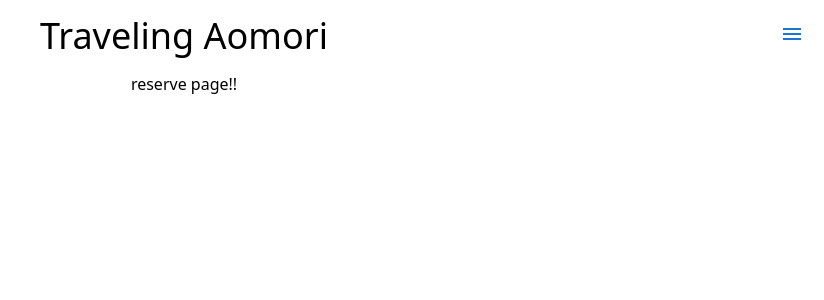
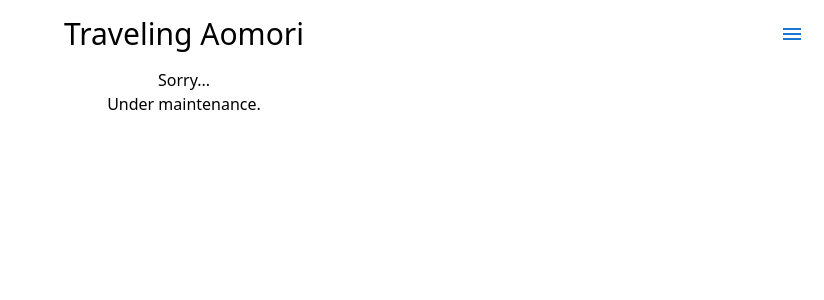
Before and after one commit to harucoffee/resarch_giude, a Next.js app: page /reserve in a window 1280 px wide. Shown: the top 300 px of the page, without its empty margins (456-1280 px from the left). Built offline with nearby package versions, Linux system fonts and the light colour scheme.

Commit message:
sytle: トップページに画像の貼り付け

```diff
--- a/app/components/header.tsx
+++ b/app/components/header.tsx
@@ -7,7 +7,7 @@ const Header: FC = () => {
 
     return (
       <div className="flex justify-center mx-auto p-2 m-2">
-        <div><h1 className="text-4xl items-center">Traveling Aomori</h1></div>
+        <div><h1 className="text-3xl items-center">Traveling Aomori</h1></div>
         <div className="absolute right-0"><TemporaryDrawer></TemporaryDrawer></div>
       </div>
     );
--- a/app/page.tsx
+++ b/app/page.tsx
@@ -1,12 +1,17 @@
 import * as React from "react";
 import Button from "@mui/material/Button";
+import Image from "next/image";
 
 
 export default function Home() {
   return (
     <>
+      <div className="flex justify-center object-cover">
+          <div className="w-screen h-52 overflow-hidden relative">
+          <Image src="/catch/nebta.jpg" alt="welcome aomori!!" fill objectFit="cover" objectPosition="center" />
+          </div>
+      </div>
       <div className="text-left p-7 mt-5 leading-relaxed text-lg">
-
         <p>
         Hello!<br/>
         We are excited to offer an amazing tour assistant service. To fully experience the local charm and create unforgettable memories, please join our tours!
--- a/app/reserve/page.tsx
+++ b/app/reserve/page.tsx
@@ -1,5 +1,8 @@
 export default function Page() {
     return (
-        <h1 className="text-center">reserve page!!</h1>
+        <>
+            <h1 className="text-center">Sorry...</h1>
+            <p className="text-center">Under maintenance.</p>
+        </>
     )
 }
```
Also changed, not shown: 2 other files (tests, documents, lock files or other folders).
